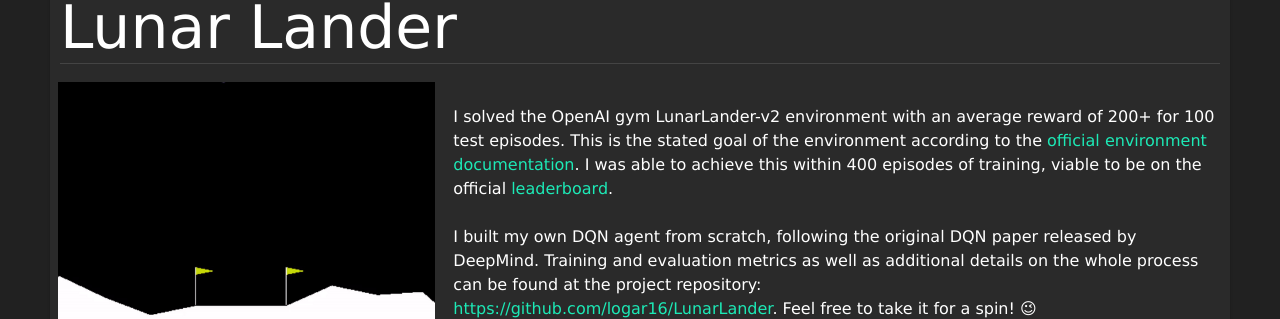
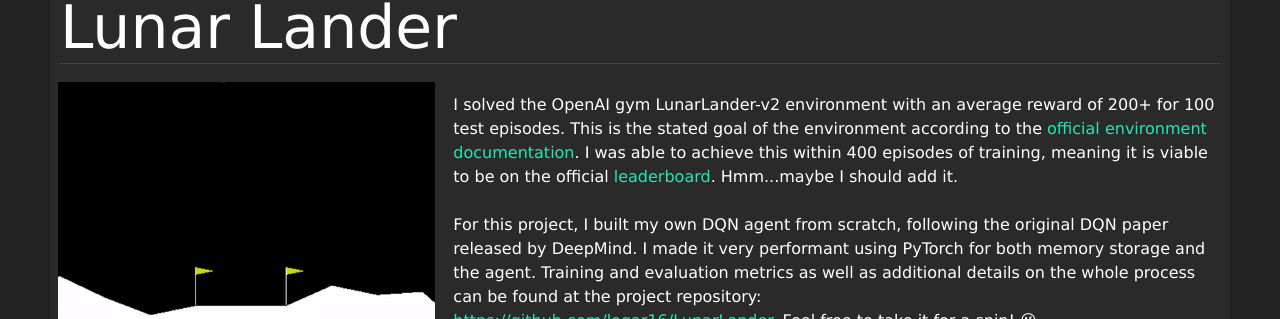
Before and after one commit to logar16/my-site, a React (Create React App) app: page /#/projects in a window 1280 px wide. Shown: the part 633-952 px from the top of the page. Built offline with nearby package versions, Linux system fonts and the light colour scheme.

Commit message:
Update LunarLander description

```diff
--- a/src/pages/projects/LunarLanderProj.js
+++ b/src/pages/projects/LunarLanderProj.js
@@ -77,10 +77,10 @@
             <Typography variant='body1'>
               I solved the OpenAI gym LunarLander-v2 environment with an average reward of 200+ for 100 test episodes.
               This is the stated goal of the environment according to the <Link color='secondary' href='https://gym.openai.com/envs/LunarLander-v2/' target='_blank' rel="noreferrer">official environment documentation</Link>.
-              I was able to achieve this within 400 episodes of training, viable to be on the official <Link color='secondary' href='https://github.com/openai/gym/wiki/Leaderboard#lunarlander-v2' target='_blank' rel="noreferrer">leaderboard</Link>.
+              I was able to achieve this within 400 episodes of training, meaning it is viable to be on the official <Link color='secondary' href='https://github.com/openai/gym/wiki/Leaderboard#lunarlander-v2' target='_blank' rel="noreferrer">leaderboard</Link>. Hmm...maybe I should add it.
               <br></br>
               <br></br>
-              I built my own DQN agent from scratch, following the original DQN paper released by DeepMind.
+              For this project, I built my own DQN agent from scratch, following the original DQN paper released by DeepMind. I made it very performant using PyTorch for both memory storage and the agent.
               Training and evaluation metrics as well as additional details on the whole process can be found at the project repository:
               <br></br>
               <Link color='secondary' href='https://github.com/logar16/LunarLander' target='_blank' rel="noreferrer">https://github.com/logar16/LunarLander</Link>.
```
